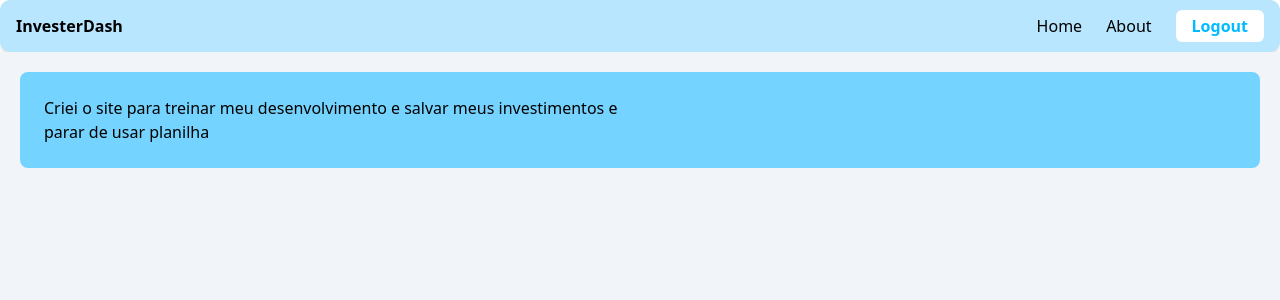
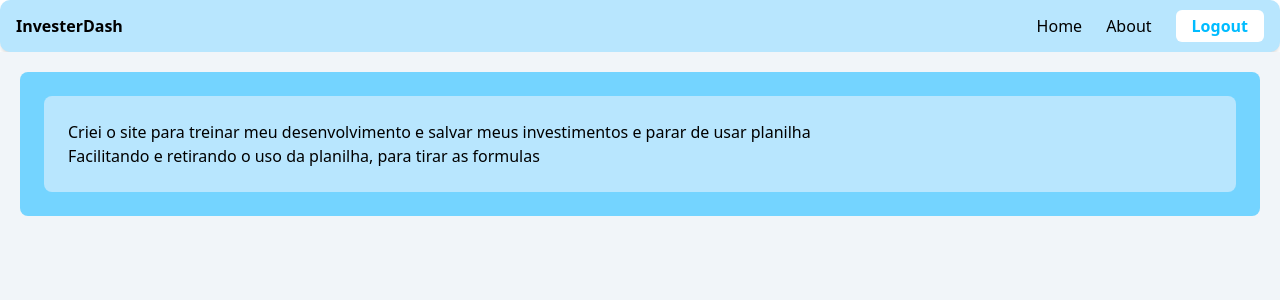
Before and after one commit to RobertdeSMaio/investdash, a React (Vite) app: page /about in a window 1280 px wide. Shown: the top 300 px of the page. Built offline with nearby package versions, Linux system fonts and the light colour scheme.

Commit message:
edit about

```diff
--- a/src/pages/About.tsx
+++ b/src/pages/About.tsx
@@ -1,8 +1,13 @@
 export default function About() {
   return (
-    <div className="grid grid-cols-1 md:grid-cols-2 bg-sky-300 gap-6 p-6 rounded-lg">
-      Criei o site para treinar meu desenvolvimento e salvar meus investimentos
-      e parar de usar planilha
+    <div className="grid grid-cols-1 bg-sky-300 gap-6 p-6 rounded-lg">
+      <div className="bg-sky-200 p-6 rounded-lg">
+        <p>
+          Criei o site para treinar meu desenvolvimento e salvar meus
+          investimentos e parar de usar planilha
+        </p>
+        <p>Facilitando e retirando o uso da planilha, para tirar as formulas</p>
+      </div>
     </div>
   );
 }
```
